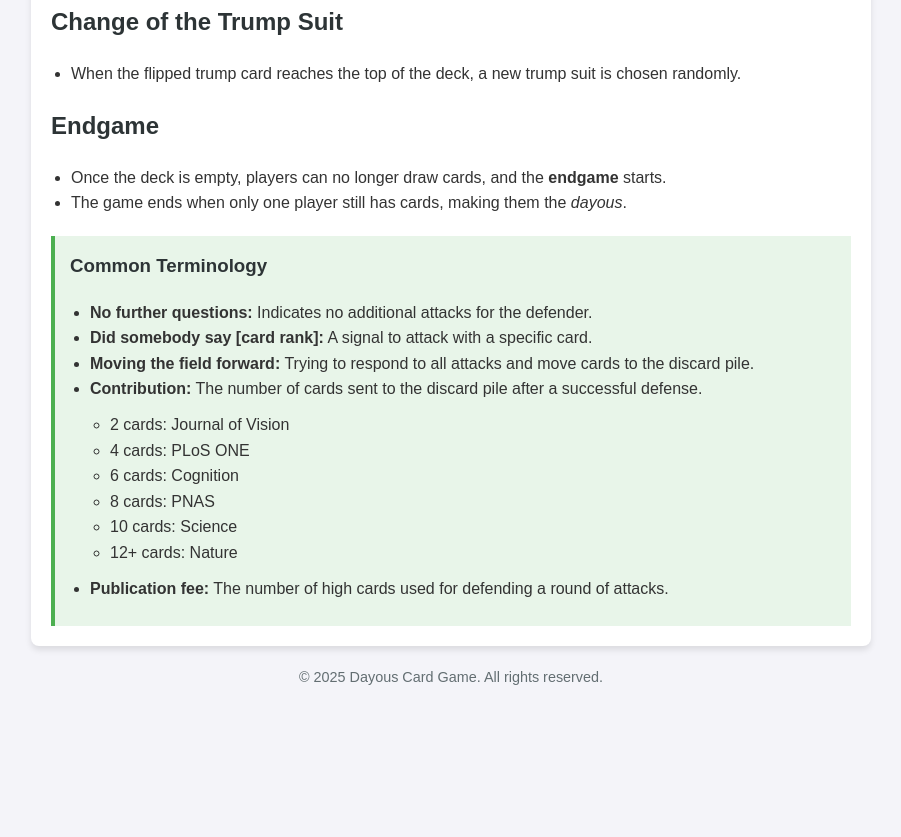
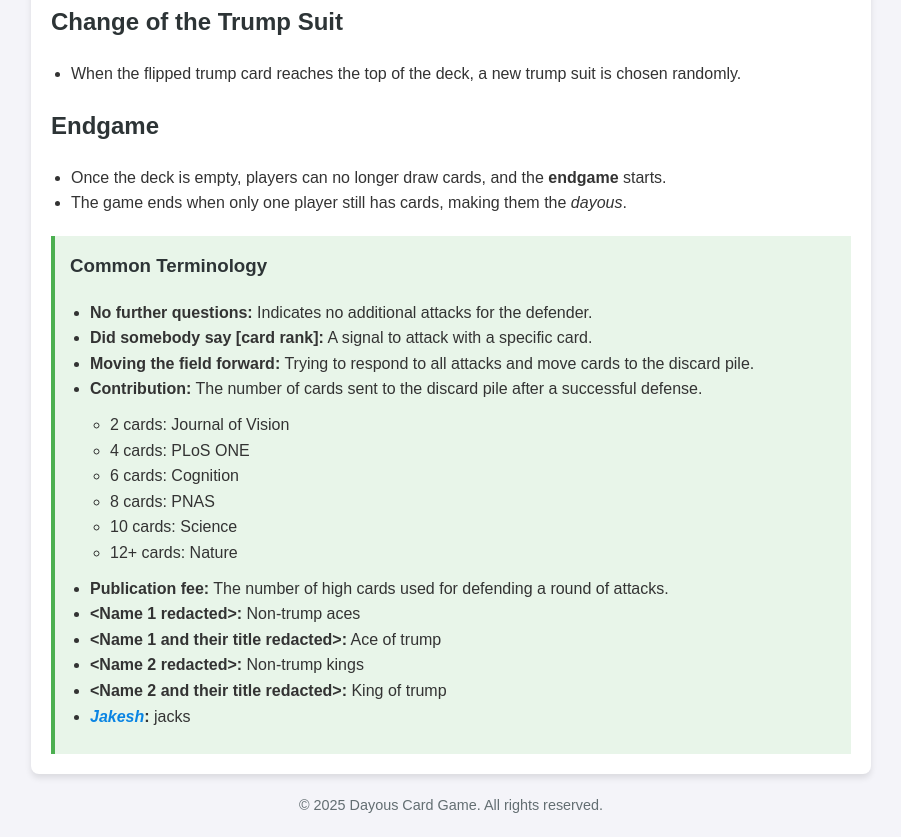
Before and after one commit to cshnican/dayous, a plain HTML site: page index.html in a window 1280 px wide. Shown: the part 1762-2599 px from the top of the page, without its empty margins (189-1090 px from the left). Before the commit the page ends 2471 px from the top, so only its background shows below. Drawn offline with Linux system fonts and the light colour scheme.

Commit message:
added more terminologies

```diff
--- a/index.html
+++ b/index.html
@@ -153,6 +153,11 @@
                     </ul>
                 </li>
                 <li><strong>Publication fee:</strong> The number of high cards used for defending a round of attacks.</li>
+                <li><strong>&ltName 1 redacted&gt:</strong> Non-trump aces</li>
+                <li><strong>&ltName 1 and their title redacted&gt:</strong> Ace of trump</li>
+                <li><strong>&ltName 2 redacted&gt:</strong> Non-trump kings </li>
+                <li><strong>&ltName 2 and their title redacted&gt:</strong> King of trump </li>
+                <li><strong><em><a href="https://www.urbandictionary.com/define.php?term=jakesh">Jakesh</a></em>:</strong> jacks </li>
             </ul>
         </div>
     </main>
```
